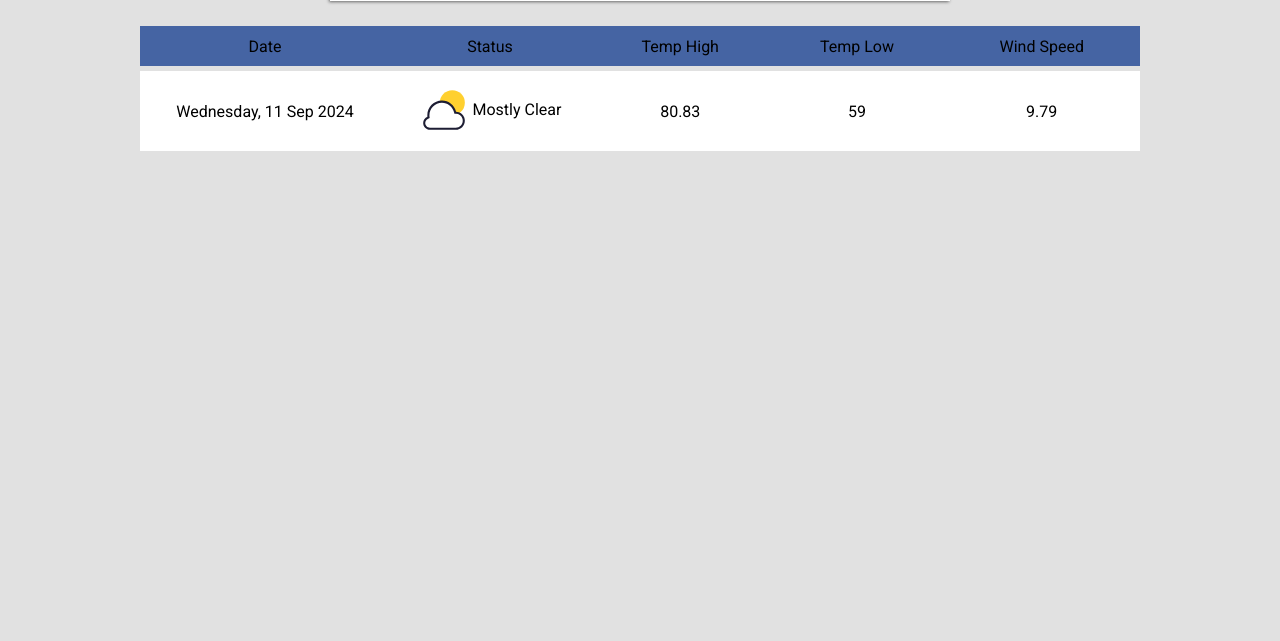
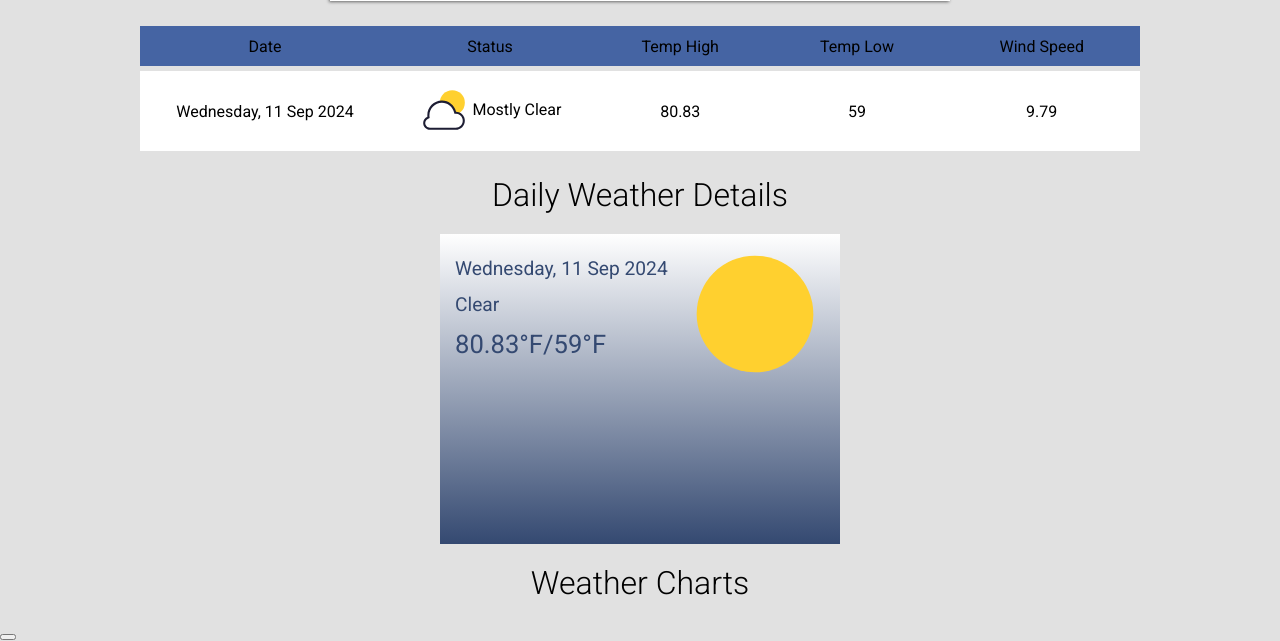
Before and after one commit to gbccccc/Weather-native, a Flask app: page / in a window 1280 px wide. Shown: the part 646-1287 px from the top of the page. Before the commit the page ends 797 px from the top, so only its background shows below. Run offline with Flask 3, Linux system fonts and the light colour scheme.

Commit message:
detail card upper

```diff
--- a/static/styles/style.css
+++ b/static/styles/style.css
@@ -207,3 +207,36 @@ body {
     height: 50px;
     vertical-align: middle;
 }
+
+.detail-title {
+    margin: 20px auto;
+    text-align: center;
+    font-size: 2em;
+}
+
+.detail-card {
+    position: relative;
+    background: linear-gradient(to bottom, white 0%, #344971 100%);
+    width: 370px;
+    height: 290px;
+    margin: 0 auto;
+    padding: 10px 15px;
+}
+
+.detail-upper {
+    margin-top: 13px;
+    font-size: 1.2em;
+    color: #344971;
+}
+
+.detail-temp-range {
+    font-size: 1.6em;
+}
+
+#detail-status-icon {
+    position: absolute;
+    top: 10px;
+    right: 15px;
+    width: 140px;
+    height: 140px;
+}
--- a/templates/index.html
+++ b/templates/index.html
@@ -19,10 +19,10 @@
     </div>
     <form class="address-form" id="address-form" action="/weather" method="get">
       <div>
-        <span>
+        <div>
           <label for="street">Street <span class="requied-mark">*</span></label><br/>
-          <input id="street" required type="text" name="street"/><br/>
-        </span>
+          <input id="street" required type="text" name="street"/>
+        </div>
         <span class="half-div">
           <label for="city">City <span class="requied-mark">*</span></label><br/>
           <input id="city" required type="text" name="city"/>
@@ -47,11 +47,11 @@
   </div>
   <div class="result">
     <div class="result-card roboto-regular">
-      <span id="card-address" class="roboto-light">Long Beach, California</span><br/>
+      <div id="card-address" class="roboto-light">Long Beach, California</div>
       <img id="card-weather-icon" src="{{ url_for("static", filename="images/weather-symbols/mostly_clear_day.svg") }}"
            alt="mostly_clear_day.svg"/>
       <span class="card-temperature-text roboto-light"><span id="card-temperature">68</span>&deg;</span><br/>
-      <span id="card-weather">Mostly Clear</span>
+      <div id="card-weather">Mostly Clear</div>
       <table class="cloud-stats-table">
         <tr>
           <td>Humidity</td>
@@ -108,7 +108,8 @@
       <tr class="result-table-row">
         <td>Wednesday, 11 Sep 2024</td>
         <td>
-          <img class="table-status-icon" src="{{ url_for("static", filename="images/weather-symbols/mostly_clear_day.svg") }}"
+          <img class="table-status-icon"
+               src="{{ url_for("static", filename="images/weather-symbols/mostly_clear_day.svg") }}"
                alt="mostly_clear_day.svg"/> Mostly Clear
         </td>
         <td>80.83</td>
@@ -117,13 +118,21 @@
       </tr>
     </table>
   </div>
-  <div class="detail">
-    <div class="detail-card">
-
+  <div class="detail roboto-light">
+    <div class="detail-title">Daily Weather Details</div>
+    <div class="detail-card roboto-regular">
+      <div class="detail-chart">
+        <div id="detail-date" class="detail-upper">Wednesday, 11 Sep 2024</div>
+        <div id="detail-status" class="detail-upper">Clear</div>
+        <div class="detail-temp-range detail-upper">
+          <span id="detail-temp-highest">80.83</span>&deg;F/<span id="detail-temp-highest">59</span>&deg;F
+        </div>
+        <img id="detail-status-icon" src="{{ url_for("static", filename="images/weather-symbols/clear_day.svg") }}"
+             alt="clear_day.svg"/>
+      </div>
     </div>
-    <div class="detail-chart">
-
-    </div>
+    <div class="detail-title">Weather Charts</div>
+    <button></button>
   </div>
 </div>
 </body>
```
